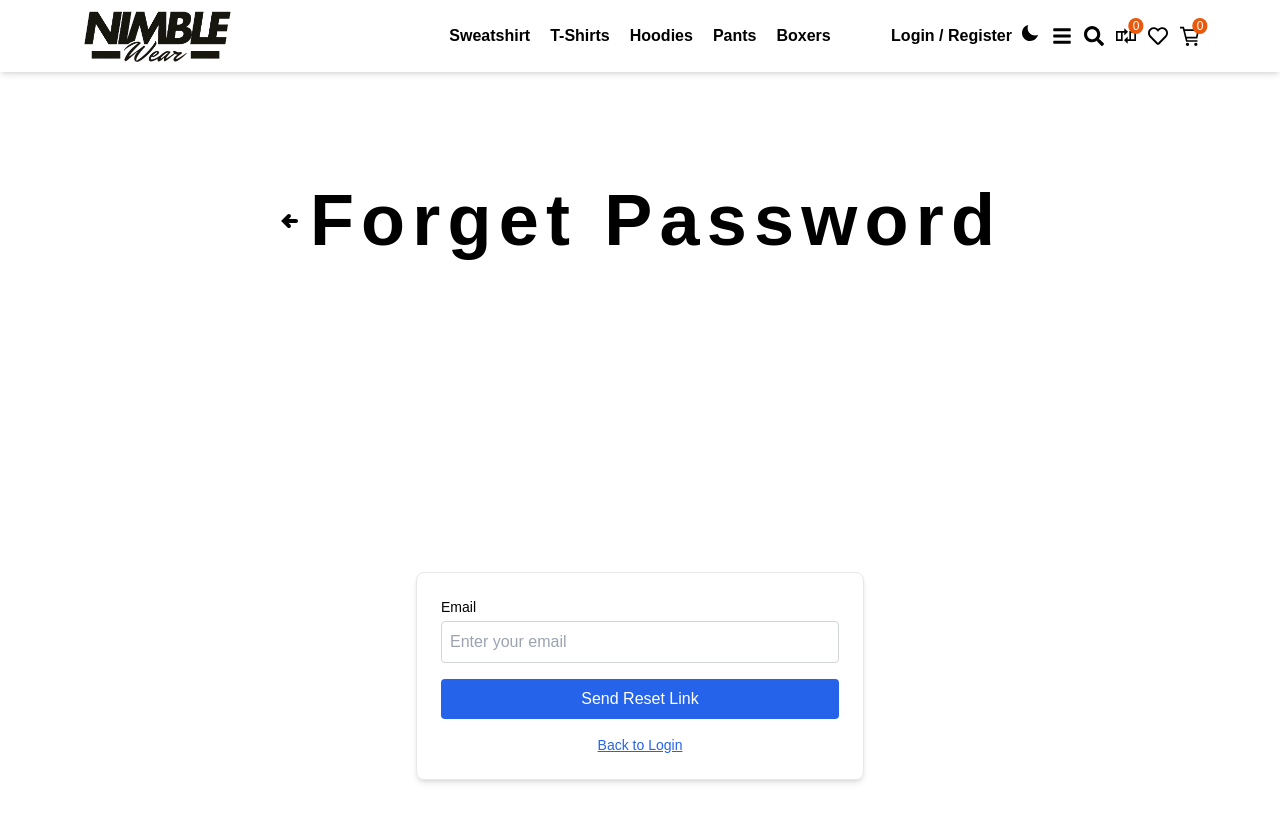
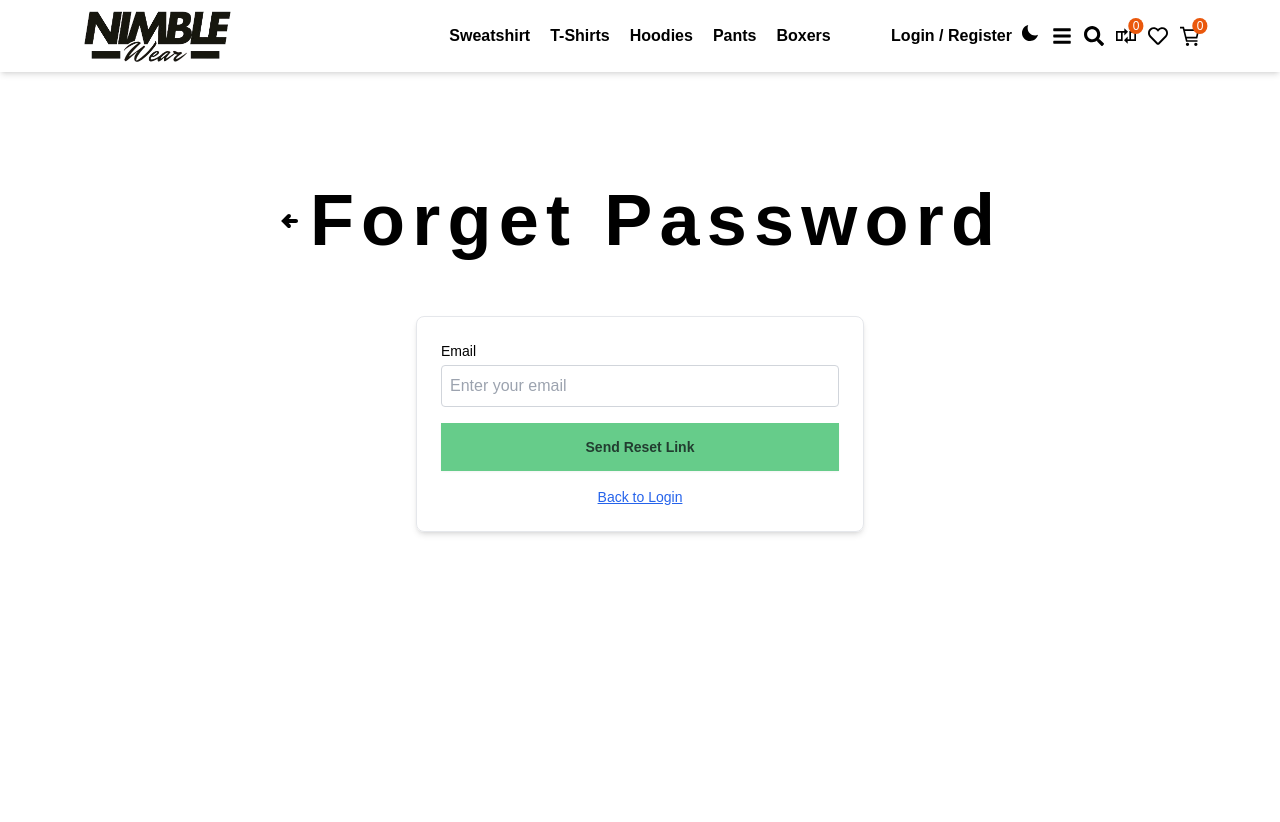
Before and after one commit to Rjk-Jami/Nimble-Clothing-Next.js, a Next.js app: page /forget-password in a window 1280 px wide. Shown: the top 822 px of the page. After the commit the page ends 800 px from the top, so only its background shows below. Built offline with nearby package versions, Linux system fonts and the light colour scheme; no server answers.

Commit message:
reset password working

```diff
--- a/redux/user/userApi.js
+++ b/redux/user/userApi.js
@@ -38,6 +38,15 @@ export const userSlice = rootApi.injectEndpoints({
         }
       },
     }),
+    UserForgetPassword: builder.mutation({
+      query: ({ email }) => ({
+        url: "/users/forgotPassword",
+        method: "POST",
+        body: { email },
+        credentials: "include",
+      }),
+
+    }),
   }),
 });
-export const { useGetUserMutation, useUpdateUserMutation } = userSlice;
+export const { useGetUserMutation, useUpdateUserMutation, useUserForgetPasswordMutation } = userSlice;
--- a/src/app/forget-password/page.jsx
+++ b/src/app/forget-password/page.jsx
@@ -6,9 +6,11 @@ import * as Yup from "yup";
 import Link from "next/link";
 import { useRouter } from "next/navigation";
 import Header from "@/utils/Header/Header";
+import { useUserForgetPasswordMutation } from "../../../redux/user/userApi";
+import { toast, ToastContainer } from "react-toastify";
 
 const ForgotPassword = () => {
-
+  const [UserForgetPassword, { isLoading }] = useUserForgetPasswordMutation();
   const router = useRouter();
 
   // Form validation schema
@@ -22,32 +24,42 @@ const ForgotPassword = () => {
   const formik = useFormik({
     initialValues: { email: "" },
     validationSchema,
-    onSubmit: async (values, { setSubmitting, resetForm }) => {
+    onSubmit: async (values, { setSubmitting, resetForm, setErrors }) => {
 
 
       try {
+        console.log(values);
+
         // Simulating API call delay
-        await new Promise((resolve) => setTimeout(resolve, 1000));
-        console.log(values)
+        // await new Promise((resolve) => setTimeout(resolve, 1000));
 
-        resetForm();
-        setSubmitting(false);
+        const response = await UserForgetPassword({ email: values?.email });
+        console.log(response);
 
-        // Redirect to login page after 3 seconds
-        // setTimeout(() => {
-        //   router.push("/login");
-        // }, 3000);
+        if (response?.error?.data?.success === false) {
+          setErrors({ email: response?.error?.data?.message });
+        } else if (response?.data?.success === true) {
+          toast.success("Send Reset Email", { position: "top-right" });
+          resetForm();
+          setTimeout(() => {
+            window.location.href = '/my-account'// Redirect to my account page
+          }, 3000);
+        }
       } catch (error) {
+        console.error("Error:", error);
+      } finally {
 
-        setSubmitting(false);
       }
     },
   });
 
+
   return (
     <>
+
      <Header>Forget Password</Header>
-    <div className="min-h-screen flex items-center justify-center ">
+     <ToastContainer />
+    <div className="mt-10 flex items-center justify-center ">
     <div className="w-full max-w-md border p-6 rounded-lg shadow-md">
 
 
@@ -67,21 +79,17 @@ const ForgotPassword = () => {
             placeholder="Enter your email"
           />
           { formik.errors.email && (
-            <p className="text-red-500 text-sm mt-1">{formik.errors.email}</p>
+            <p className="text-red-500 text-xs mt-1">{formik.errors.email}</p>
           )}
         </div>
 
         {/* Submit Button */}
         <button
           type="submit"
-          disabled={formik.isSubmitting}
-          className={`w-full p-2 text-white rounded ${
-            formik.isSubmitting
-              ? "bg-gray-500 cursor-not-allowed"
-              : "bg-blue-600 hover:bg-blue-700"
-          }`}
+
+          className={`w-full btn btn-primary  rounded-none `}
         >
-          {formik.isSubmitting ? "Sending..." : "Send Reset Link"}
+          Send Reset Link
         </button>
       </form>
 
--- a/src/components/ResetPassword/ResetPassword.jsx
+++ b/src/components/ResetPassword/ResetPassword.jsx
@@ -5,6 +5,7 @@ import * as Yup from "yup";
 import { useResetPassMutation } from "../../../redux/auth/authApi";
 import { UsePasswordStrength } from "@/hooks/UsePasswordStrength";
 import Loading from "@/app/loading";
+import { toast, ToastContainer } from "react-toastify";
 
 const schema = Yup.object({
   //
@@ -22,8 +23,11 @@ const ResetPassword = ({ token }) => {
     onSubmit: async (values, { resetForm }) => {
       console.log(values, "resetPassword");
       const { resetPassword } = values;
-      await resetPass({ resetPassword, token });
-      resetForm()
+      const response =  await resetPass({ resetPassword, token });
+      if(response?.data?.success){
+        toast(response?.data?.message, { position: "top-right" });
+        resetForm()
+      }
       setTimeout(() => {
         window.location.href = '/my-account'// Redirect to my account page
       }, 3000);
@@ -43,6 +47,7 @@ const ResetPassword = ({ token }) => {
   //   console.log(strength);
   return (
     <div>
+      <ToastContainer />
       <div className="">
         {isLoading ? <Loading></Loading>:""}
       </div>
```
